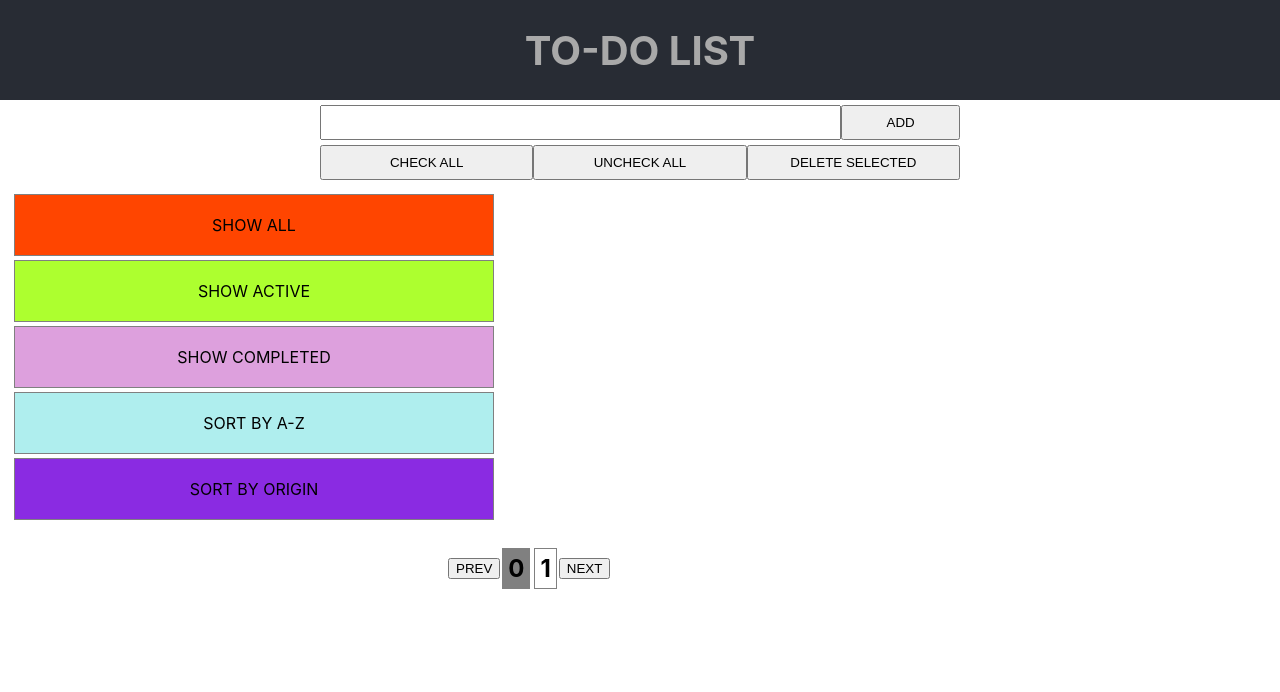
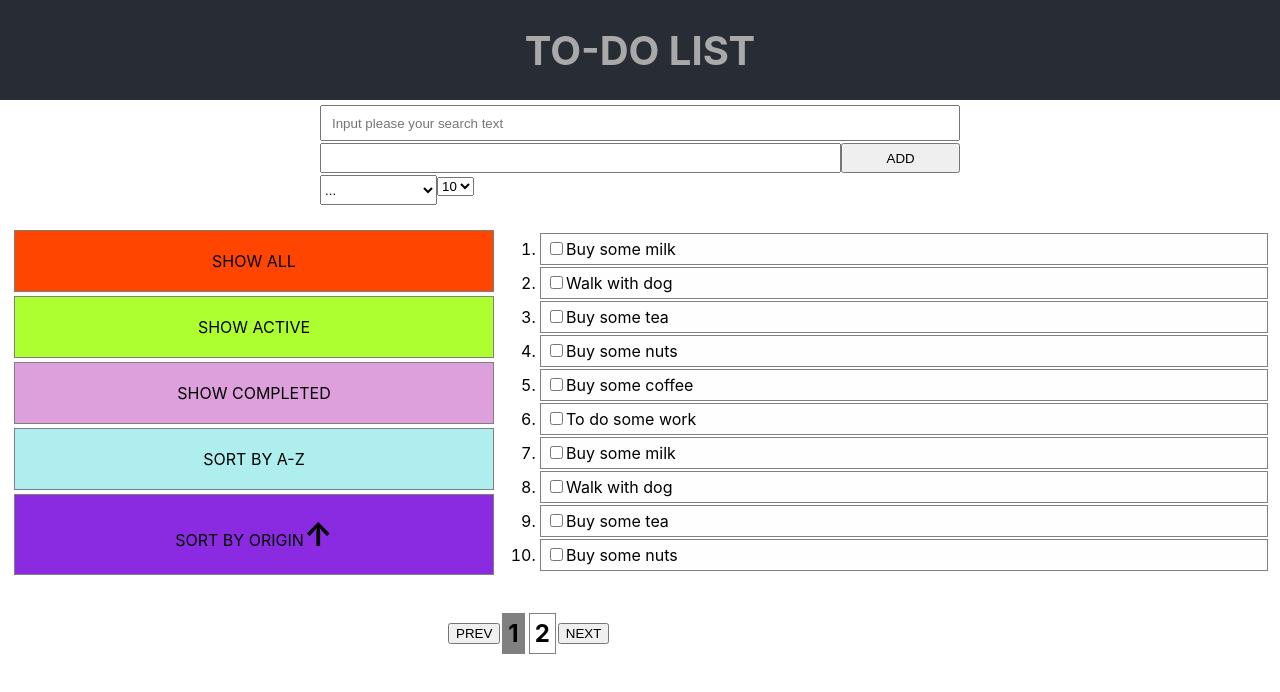
Before and after one commit to andrey241991/ToDoListReactApp, a React (Create React App) app: page / in a window 1280 px wide. Shown: the top 692 px of the page. Built offline with nearby package versions, Linux system fonts and the light colour scheme.

Commit message:
improve sorting

```diff
--- a/src/App.css
+++ b/src/App.css
@@ -1,17 +1,48 @@
 .app {
   display: flex;
   justify-content: center;
-  flex-direction: column;
+  flex-direction: column;flex-direction: column;
 }
 
 .app_container_top{
-  height: 80px;
+  height: 105px;
   width: 50%;
   margin-left: 25%;
   justify-content: center;
   flex-direction: column;
   display: flex;
 }
+
+.search{
+  margin-top: 5px;
+  display: flex;
+  flex: 1.2;
+}
+
+.input{
+  margin-top: 2px;
+  display: flex;
+  flex: 1;
+}
+
+.inner_container{
+  width: 20%;
+  display: flex;
+  margin-top: 2px;
+  flex: 1;
+  flex-direction: row;
+
+}
+
+.inner_container__selected{
+  flex: 1;
+}
+
+
+.inner_container__tasks-counter-selector{
+  flex: 1;
+}
+
 
 .app_container_bottom{
   display: flex;
@@ -34,19 +65,6 @@
   flex: 1;
 }
 
-.input{
-  margin-top: 5px;
-  height: 30px;
-  display: flex;
-  flex: 1;
-}
-
-.selected{
-  display: flex;
-  margin-top: 5px;
-  flex: 1;
-}
-
 .filters{
   flex: 1;
 }
--- a/src/App.js
+++ b/src/App.js
@@ -7,9 +7,12 @@ import List from "./Components/List/List";
 import Selected from "./Components/Selected/Selected";
 import Filters from "./Components/Filters/Filters";
 import Pagination from "./Components/Pagination/Pagination";
+import Search from "./Components/Search/Search";
+import TasksCountSelector from "./Components/TasksCountSelector/TasksCountSelector";
 import {SetChangedTasks} from "./Components/Utils/ChangeHelper";
 import {GetSortedTasks} from "./Components/Utils/ChangeHelper";
- import defaultItems from "./Components/DefaultItems/DefaultItems.js";
+import defaultItems from "./Components/DefaultItems/DefaultItems.js";
+
 
 class App extends Component {
 
@@ -19,10 +22,12 @@ class App extends Component {
     this.state = {
       generalListOfTasks:defaultItems,
       changedListOfTasks:[],
-      currentPage: 0,
+      currentPage: 1,
       selectedIds:[],
       filterTasksBy: {by:''},
-      isLoading:true
+      isLoading:true,
+      searchedText:'',
+      tasksCount:10
     };
   }
 
@@ -48,33 +53,34 @@ class App extends Component {
     this.setState({
       generalListOfTasks: newListOfTasks
     }, ()=> this.setChangedTasks());
-
-    //this.goToPreviousPage(newListOfTasks);
-
-    // if (newListOfTasks.length <= 10) {
-    //   this.setState({
-    //     currentPage: currentPage - 1
-    //   });
-    // }
   };
-
-  // goToPreviousPage = (newListOfTasks) =>{
-  //   const {generalListOfTasks, currentPage } = this.state;
-  //   console.log("goToPreviousPage call");
-  //   let result = newListOfTasks.length - currentPage * 10;
-
-  //   if (result <= 10) {
-  //     this.setState({
-  //       currentPage: currentPage - 1
-  //     });
-  //   }
-  // }
 
   setCurrentPage = currentPage => {
     this.setState({
       currentPage: currentPage
     }, ()=> this.setChangedTasks());
   };
+
+  selectTasksCount = (tasksCount) =>{
+    this.setState({
+      tasksCount: tasksCount
+    }, ()=> this.setChangedTasks());
+  }
+
+  selectAction = (selectedAction) =>{
+      switch(selectedAction){
+          case "100":
+          {this.clickOnSelectAll()}
+          break;
+          case "200":
+           this.clickOnUnSelectAll();
+          break;
+          case "300":
+           this.clickOnDeleteSelected();
+          break;
+      }
+  }
+
 
   clickOnSelectAll = () =>{
     const {changedListOfTasks} = this.state;
@@ -97,7 +103,6 @@ class App extends Component {
 
   clickOnDeleteSelected = () =>{
     const {selectedIds, generalListOfTasks, currentPage} = this.state;
-
     let newListOfTasks = [];
     for (let value of generalListOfTasks) {
       if(!selectedIds.includes(value.data)){
@@ -117,7 +122,6 @@ class App extends Component {
     }
   }
 
-
   filterTasks = filterTasksBy =>{
     this.setState({
       filterTasksBy : filterTasksBy
@@ -125,19 +129,29 @@ class App extends Component {
   }
 
   setChangedTasks = () =>{
-    const {generalListOfTasks, currentPage, filterTasksBy} = this.state;
-    let newChangedTasks = SetChangedTasks(generalListOfTasks, filterTasksBy, currentPage);
+    const {generalListOfTasks, currentPage, filterTasksBy, searchedText, tasksCount} = this.state;
+
+    let newChangedTasks = SetChangedTasks(generalListOfTasks, filterTasksBy, currentPage, searchedText, tasksCount);
+    console.log(newChangedTasks);
     this.setState({
       changedListOfTasks : newChangedTasks
     })
   }
 
+  searchByTitle = searchedText =>{
+    console.log({searchedText});
+    this.setState({
+      searchedText : searchedText
+    }, ()=> this.setChangedTasks());
+  }
+
   stopLoadingAfterDelay = () =>{
     let LoadingPromise = new Promise((resolve, reject) =>{
-       setTimeout(resolve, 2000);
+       setTimeout(resolve, 200);
       })
 
     const finishLoading = () =>{
+      this.setChangedTasks();
         this.setState({
           isLoading:false
         })
@@ -153,7 +167,11 @@ class App extends Component {
 
 
   render() {
-    const {generalListOfTasks, changedListOfTasks, selectedIds, filterTasksBy, isLoading} = this.state;
+    const {generalListOfTasks, changedListOfTasks, selectedIds, filterTasksBy, isLoading, currentPage, tasksCount,
+      searchedText } = this.state;
+
+    let tasksLengthForPagination = GetSortedTasks(generalListOfTasks, filterTasksBy, searchedText);
+
     if(isLoading){
       return (
         <div className="app">
@@ -168,16 +186,24 @@ class App extends Component {
           <Header className="header" />
           <div className="app_container">
               <div className="app_container_top">
+                  <Search
+                     className='search'
+                     fromParantSearchByTitle={this.searchByTitle}
+                  />
                   <Input
                     className="input"
                     fromParantAddNewTask={this.addNewTask}
                   />
-                  <Selected
-                    className="selected"
-                    fromParentClickOnSelectAll={this.clickOnSelectAll}
-                    fromParentClickOnUnSelectAll={this.clickOnUnSelectAll}
-                    fromParentClickOnDeleteSelected={this.clickOnDeleteSelected}
+                   <div className="inner_container">
+                   <Selected
+                    className=".inner_container__selected"
+                    fromParentSelect={this.selectAction}
                   />
+                  <TasksCountSelector
+                    className="inner_container__tasks-counter-selector"
+                    fromParentselectTasksCount={this.selectTasksCount}
+                  />
+                  </div>
               </div>
               <div className="app_container_bottom">
                   <div className="app_container_bottom__container">
@@ -194,7 +220,9 @@ class App extends Component {
                   </div>
                   <Pagination
                       className="pagination"
-                      generalListOfTasks={GetSortedTasks(generalListOfTasks, filterTasksBy)}
+                      generalListOfTasks={tasksLengthForPagination}
+                      currentPage = {currentPage}
+                      tasksCount = {tasksCount}
                       fromParentSetCurrentPage={this.setCurrentPage}
                   />
               </div>
--- a/src/Components/Filters/Filters.css
+++ b/src/Components/Filters/Filters.css
@@ -54,3 +54,15 @@
   background: blueviolet;
   cursor: pointer;
 }
+
+.block__arrow {
+  transition: all 0.2s;
+  font-size: 2em;
+  color: black;
+  font-weight: bold;
+  display: inline-block;
+}
+
+.block__arrow--flip{
+  transform: rotate(180deg);
+}
--- a/src/Components/Filters/Filters.js
+++ b/src/Components/Filters/Filters.js
@@ -3,40 +3,37 @@ import './Filters.css';
 
 class Filters extends Component {
 
-
+    state = {
+        sortByTitleUp:false,
+        sortByOriginUp:false
+    }
 
     filterTasks = filterTasksBy =>{
     const{fromParentfilterTasks} = this.props;
+    const{sortByTitleUp, sortByOriginUp} = this.state;
+
+    switch(filterTasksBy.by){
+        case 'title':
+            this.setState({
+                sortByTitleUp :!sortByTitleUp
+            })
+            filterTasksBy.sortUp = !sortByTitleUp;
+        break;
+        case 'origin':
+            this.setState({
+                sortByOriginUp :!sortByOriginUp
+            })
+            filterTasksBy.sortUp = !sortByOriginUp;
+        break;
+     }
+
     fromParentfilterTasks(filterTasksBy);
   }
 
-  // showAll = () => {
-  //   const{fromParentShowNotSortedListOfTasks} = this.props;
-  //   fromParentShowNotSortedListOfTasks();
-  // }
+  render() {
+    const {sortByTitleUp, sortByOriginUp} = this.state;
+    let titleText = sortByTitleUp ? "SORT BY Z-A" : "SORT BY A-Z"
 
-  // filterByCompletedAndActiveTasks = (isCompleted) => {
-  //   const{fromParentAddSortedListOfTasks} = this.props;
-  //   let newTasks = [];
-  //   for (let value of this.props.listOfTasks) {
-  //     if (value.isCompleted === isCompleted) {
-  //       newTasks.push(value);
-  //     }
-  //   }
-  //   fromParentAddSortedListOfTasks(newTasks);
-  // }
-
-  // filterByTitle = () => {
-  //   const{fromParentAddSortedListOfTasks, listOfTasks} = this.props;
-  //   fromParentAddSortedListOfTasks(listOfTasks.sort((a, b) => a.title.localeCompare(b.title)));
-  // }
-
-  // filterByOrigin = () => {
-  //   const{fromParentAddSortedListOfTasks, listOfTasks} = this.props;
-  //   fromParentAddSortedListOfTasks(listOfTasks.sort((a, b) =>a.data - b.data));
-  // }
-
-  render() {
     return (
     <aside className="filters">
         <div
@@ -52,25 +49,23 @@ class Filters extends Component {
             SHOW ACTIVE
         </div>
         <div
-           className="filters__block block block--show-completed"
-      //     onClick={()=>this.filterByCompletedTasks(true)}
-             onClick={()=> this.filterTasks({by:'complitedTasks'})}
+            className="filters__block block block--show-completed"
+            onClick={()=> this.filterTasks({by:'complitedTasks'})}
         >
             SHOW COMPLETED
         </div>
         <div
             className="filters__block block block--sort-by-alphabet"
-           // onClick={this.filterByTitle}
-           onClick={()=> this.filterTasks({by:'title'})}
+            onClick={()=> this.filterTasks({by:'title'})}
         >
-            SORT BY A-Z
+              {titleText}
         </div>
         <div
             className="filters__block block block--sort-by-origin"
-           // onClick={this.filterByOrigin}
-           onClick={()=> this.filterTasks({by:'origin'})}
+            onClick={()=> this.filterTasks({by:'origin'})}
         >
             SORT BY ORIGIN
+            <span className={`block__arrow ${sortByOriginUp ? "block__arrow--flip" : ""  }`}>&uarr;</span>
         </div>
     </aside>
     );
--- a/src/Components/LIstItem/ListItem.js
+++ b/src/Components/LIstItem/ListItem.js
@@ -94,8 +94,8 @@ class ListItem extends Component{
         <section
             key={item.data}
             className={item.isCompleted ?
-            "list_item list_item--completed " :
-            "list_item list_item--not-completed "}
+            "list_item list_item--completed" :
+            "list_item list_item--not-completed"}
         >
           <li
               className={this.setSelected(item.data) ?
--- a/src/Components/Pagination/Pagination.js
+++ b/src/Components/Pagination/Pagination.js
@@ -3,18 +3,12 @@ import "./Pagination.css";
 
 class Pagination extends Component {
   state = {
-    currentPage: 0,
-    tasksPerPage: 10,
     PREV_BUTTON_CLICK: 100,
     NEXT_BUTTON_CLICK: 200
   };
 
   passPageToParent = page => {
-    console.log("page", page);
     const { fromParentSetCurrentPage } = this.props;
-    this.setState({
-      currentPage: page
-    });
     fromParentSetCurrentPage(page);
   };
 
@@ -22,12 +16,12 @@ class Pagination extends Component {
     const { PREV_BUTTON_CLICK, NEXT_BUTTON_CLICK } = this.state;
     switch (buttonPressed) {
       case PREV_BUTTON_CLICK:
-        if (currentPage > 0 && currentPage <= pagesCount) {
+        if (currentPage > 1 && currentPage <= pagesCount) {
           this.passPageToParent(--currentPage);
         }
         break;
       case NEXT_BUTTON_CLICK:
-        if (currentPage >= 0 && currentPage < pagesCount - 1) {
+        if (currentPage >= 1 && currentPage < pagesCount ) {
           this.passPageToParent(++currentPage);
         }
         break;
@@ -35,17 +29,20 @@ class Pagination extends Component {
   };
 
   render() {
-    const {generalListOfTasks} = this.props;
-    const {
-      tasksPerPage,
-      PREV_BUTTON_CLICK,
-      NEXT_BUTTON_CLICK,
-      currentPage
-    } = this.state;
+    const {generalListOfTasks, currentPage, tasksCount} = this.props;
+    const {PREV_BUTTON_CLICK, NEXT_BUTTON_CLICK} = this.state;
+    let generalPageCount = Math.ceil(generalListOfTasks / tasksCount);
+    let lcurrentPage = currentPage;
+
+    if(lcurrentPage>generalPageCount){            //If after sorting\searching current page becoming bigger then general pages count
+      lcurrentPage = generalPageCount;            //than I returned to last page from general pages count
+      this.passPageToParent(lcurrentPage)
+    }
+
       let pagesCount = [];
-    for (let i = 0; i < Math.ceil(generalListOfTasks.length / tasksPerPage); i++) {
+      for (let i = 1; i <= generalPageCount; i++) {
         pagesCount.push(
-        <li className={currentPage === i ?
+          <li className={lcurrentPage === i ?
             "item__title--checked" :
             "item__title"}
              onClick={() => this.passPageToParent(i)}
@@ -55,36 +52,27 @@ class Pagination extends Component {
         );
       }
 
-    if (generalListOfTasks.length > tasksPerPage) {
+    if(generalPageCount > 1){
       return (
         <section className="pagination">
             <button
                className="pagination__button-prev"
-                onClick={() =>
-                this.onChangePageClick(
-                PREV_BUTTON_CLICK,
-                currentPage,
-                pagesCount.length)}
+               onClick={() => this.onChangePageClick(PREV_BUTTON_CLICK, lcurrentPage, pagesCount.length)}
             >
             PREV
             </button>
               <h2>{pagesCount}</h2>
             <button
               className="pagination__button-next"
-                onClick={() =>
-                this.onChangePageClick(
-                NEXT_BUTTON_CLICK,
-                currentPage,
-                pagesCount.length)}
+              onClick={() => this.onChangePageClick(NEXT_BUTTON_CLICK, lcurrentPage, pagesCount.length)}
             >
             NEXT
             </button>
         </section>
       );
-    } else {
+    }else{
       return <section className="pagination" />;
     }
   }
 }
-
 export default Pagination;
--- /dev/null
+++ b/src/Components/Search/Search.css
@@ -0,0 +1,9 @@
+.search_block{
+    width: 100%;
+    display: flex;
+}
+
+.search__input{
+    flex: 1;
+    padding-left: 10px;
+}
--- /dev/null
+++ b/src/Components/Search/Search.js
@@ -0,0 +1,27 @@
+import React, { Component } from "react";
+import "./Search.css";
+
+class Search extends Component {
+
+  handleSearchChange =(event)=>{
+    const {fromParantSearchByTitle} = this.props;
+    fromParantSearchByTitle(event.target.value);
+  }
+
+  render() {
+    return (
+      <section className="search">
+      <div className='search_block'>
+      <input
+          placeholder='Input please your search text'
+          className="search__input"
+          maxLength="40"
+          onChange={this.handleSearchChange}
+        />
+        </div>
+      </section>
+    );
+  }
+}
+
+export default Search;
--- a/src/Components/Selected/Selected.js
+++ b/src/Components/Selected/Selected.js
@@ -3,30 +3,21 @@ import "./Selected.css";
 
 class Selected extends Component {
 
+  selectItem = () =>{
+    const {fromParentSelect} = this.props;
+    let selectedValue = document.getElementById('selected_block__pages-count-select').value;
+    fromParentSelect(selectedValue);
+}
+
   render() {
-    const {fromParentClickOnSelectAll, fromParentClickOnUnSelectAll, fromParentClickOnDeleteSelected} = this.props;
     return (
-      <section className="selected">
-        <div className="selected_block">
-          <button
-              className="selected_block__btn-check selected_block__button"
-              onClick={fromParentClickOnSelectAll}
-          >
-              CHECK ALL
-          </button>
-          <button
-              className="selected_block__btn-uncheck selected_block__button"
-              onClick={fromParentClickOnUnSelectAll}
-          >
-              UNCHECK ALL
-          </button>
-          <button
-              className="selected_block__btn-delete selected_block__button"
-              onClick={fromParentClickOnDeleteSelected}
-          >
-              DELETE SELECTED
-          </button>
-        </div>
+      <section className='selected_block'>
+        <select id="selected_block__pages-count-select" onChange={()=>this.selectItem()}>
+          <option value="">...</option>
+          <option value="100">Select All</option>
+          <option value="200">Unselect All</option>
+          <option value="300">Delete Selected</option>
+        </select>
       </section>
     );
   }
--- /dev/null
+++ b/src/Components/TasksCountSelector/TasksCountSelector.js
@@ -0,0 +1,26 @@
+import React, { Component } from "react";
+import "./TasksCountSelector.css";
+
+class TasksCountSelector extends Component {
+
+  selectTasksCount = () =>{
+    const {fromParentselectTasksCount} = this.props;
+    let selectedValue = document.getElementById('count_selector_block__select').value;
+    fromParentselectTasksCount(selectedValue);
+}
+
+  render() {
+    return (
+     <section className="count_selector_block">
+        <select id="count_selector_block__select" onChange={()=>this.selectTasksCount()}>
+            <option value='10'>10</option>
+            <option value='20'>20</option>
+            <option value='30'>30</option>
+            <option value='40'>40</option>
+        </select>
+     </section>
+    );
+  }
+}
+
+export default TasksCountSelector;
--- a/src/Components/Utils/ChangeHelper.js
+++ b/src/Components/Utils/ChangeHelper.js
@@ -1,15 +1,32 @@
 
-const SetChangedTasks = (generalTasks, filterTasksBy, currentPage) => {
+const SetChangedTasks = (generalTasks, filterTasksBy, currentPage, searchedText, tasksCount) => {
+   console.log('tasksCount = ' + tasksCount + 'tasksCount type = ' + typeof(tasksCount));
    let newTasks = [];
-   newTasks = sortTasks(generalTasks, filterTasksBy);
-   newTasks = setPagination(newTasks, currentPage);
+   newTasks = searchByTitle(generalTasks, searchedText);
+   newTasks = sortTasks(newTasks, filterTasksBy);
+   newTasks = setPagination(newTasks, currentPage, tasksCount);
    return newTasks;
 }
 
-const GetSortedTasks = (generalTasks, filterTasksBy) => {
+const GetSortedTasks = (generalTasks, filterTasksBy, searchedText) => {
    let newTasks = [];
-   newTasks = sortTasks(generalTasks, filterTasksBy);
-   return newTasks;
+   newTasks = searchByTitle(generalTasks, searchedText);
+   newTasks = sortTasks(newTasks, filterTasksBy);
+   return newTasks.length;
+}
+
+function searchByTitle(generalTasks, searchedText){
+   if(searchedText.length < 2){
+      return generalTasks;
+   }
+
+   let newTasks = [];
+   for(let value of generalTasks){
+      if(value.title.toLowerCase().includes(searchedText.toLowerCase())){
+         newTasks.push(value);
+      }
+   }
+   return newTasks.length > 0 ? newTasks : generalTasks;
 }
 
 function sortTasks(generalTasks, filterTasksBy){
@@ -39,10 +56,16 @@ function sortTasks(generalTasks, filterTasksBy){
 
    function filterByTitle(){
       sortedTasks = clonedTasks.sort((a, b) => a.title.localeCompare(b.title));
+      if(filterTasksBy.sortUp){
+         sortedTasks = sortedTasks.reverse();
+      }
    }
 
    function filterByOrigin(){
       sortedTasks = clonedTasks.sort((a, b) =>a.data - b.data);
+      if(filterTasksBy.sortUp){
+         sortedTasks = sortedTasks.reverse();
+      }
    }
 
    function filterByComplited(){
@@ -63,20 +86,9 @@ function sortTasks(generalTasks, filterTasksBy){
    return sortedTasks;
 }
 
-function setPagination(newTasks, currentPage){
-   let firstTask = 0;
-   if(currentPage >0){
-      firstTask = currentPage * 10;
-   }
-
-   let lastTask = firstTask + 10;
-   let newListOfTasks = [];
-   for (let i = 0; i < newTasks.length; i++) {
-      if (i >= firstTask && i < lastTask) {
-        newListOfTasks.push(newTasks[i]);
-      }
-    }
-    return newListOfTasks;
+function setPagination(newTasks, currentPage, tasksCount){
+   currentPage--;
+   return newTasks.slice(currentPage * tasksCount, (currentPage + 1) * tasksCount);
 }
 
 export {SetChangedTasks, GetSortedTasks}
```
Also changed, not shown: src/Components/TasksCountSelector/TasksCountSelector.css (added). Lines whose indentation alone changed are shown as unchanged.
